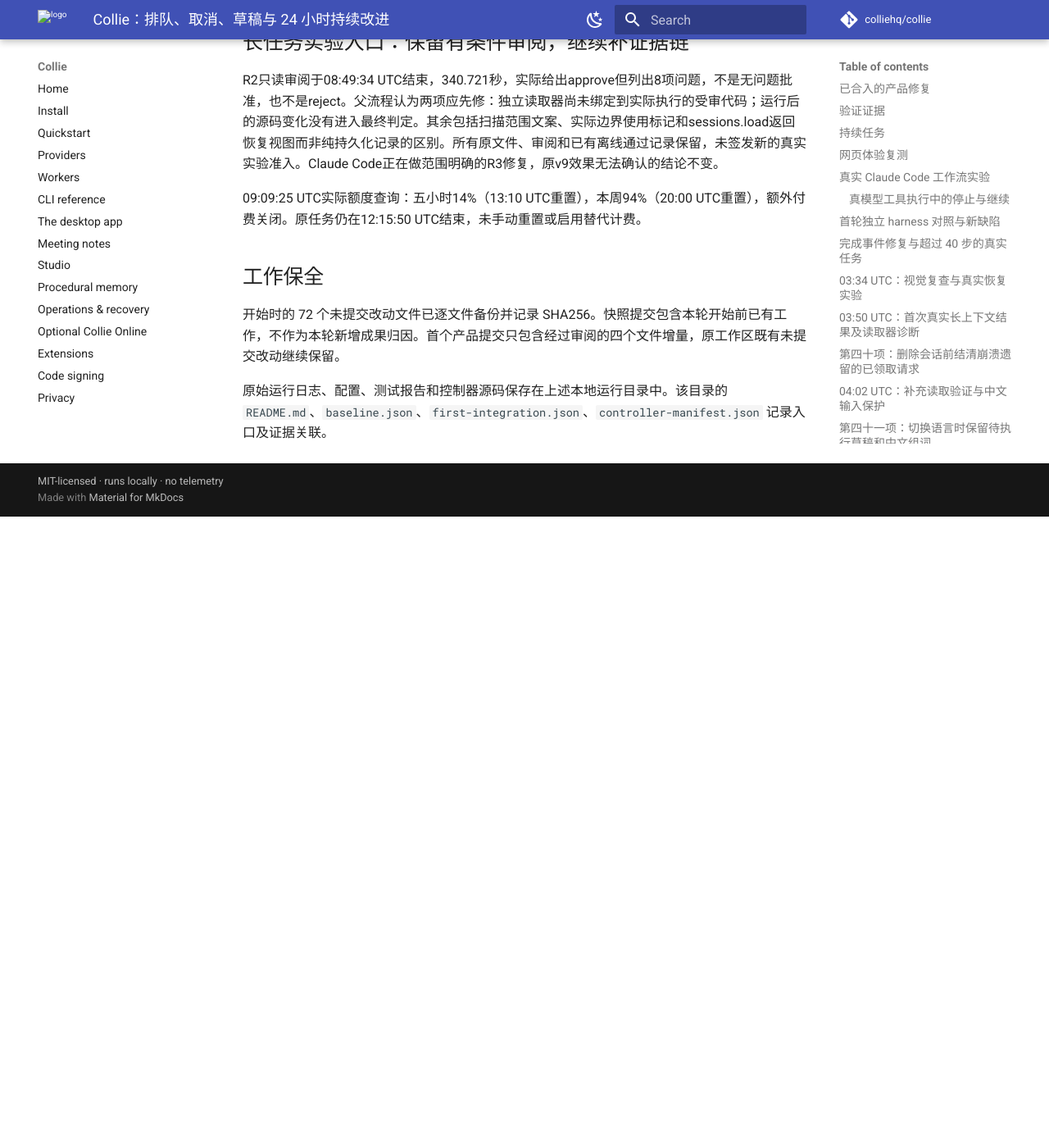
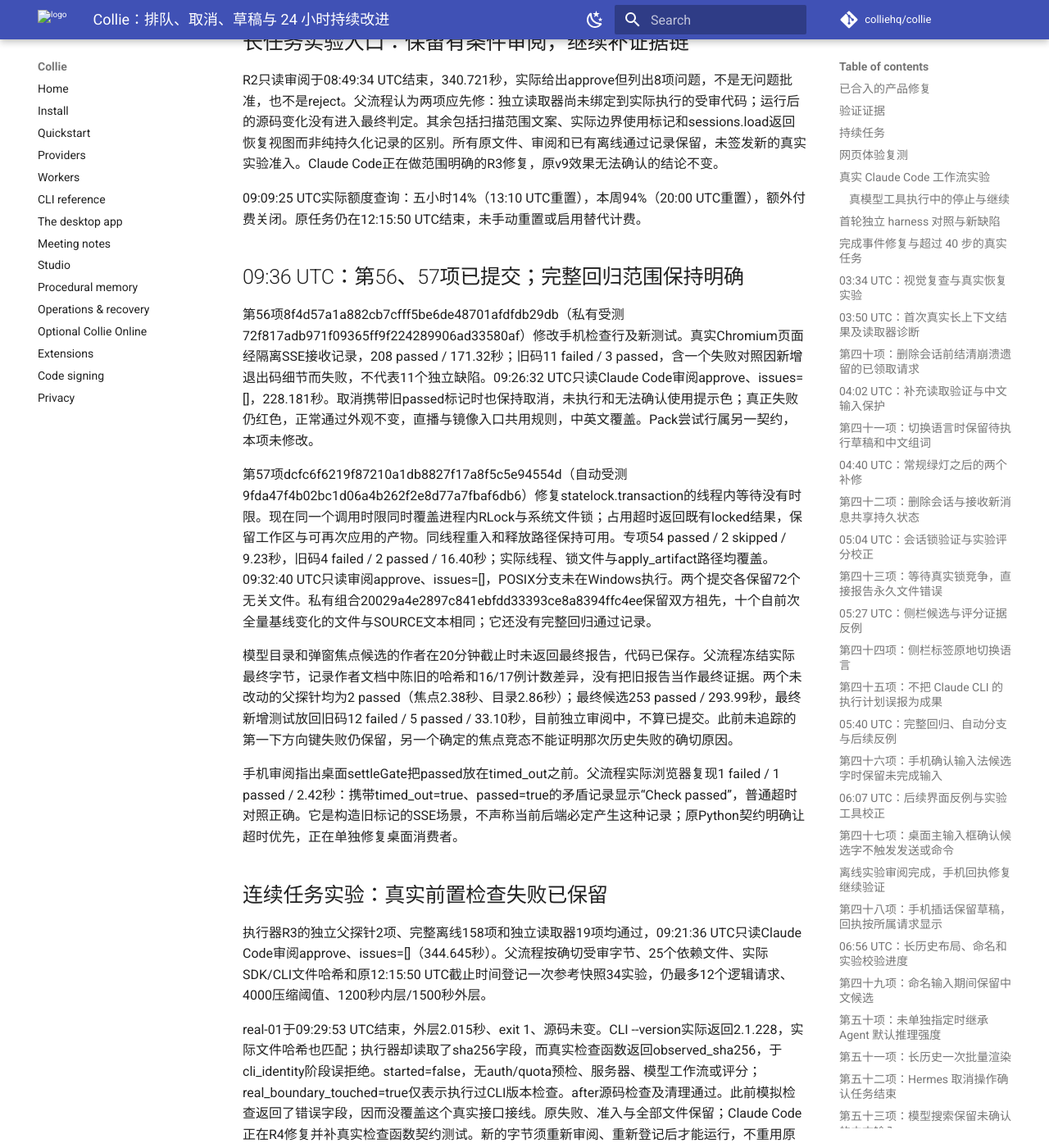
Before and after one commit to colliehq/collie, an MkDocs documentation site: the page built from docs/product-evolution-2026-09-13.md, in a window 1280 px wide and 1400 px high, scrolled down 46172 px. Shown: the whole window at 82% size. Built offline with MkDocs 1.6.1 and Material for MkDocs 9.7.7, drawn with Linux system fonts in a browser that asks for light colours; comment, search, counter and statistics services are not loaded; before the commit the page ends 46802 px from its top, so only the background shows below that; some of the changed text lies outside the part shown.

Commit message:
docs: record mobile and contention fixes with live preflight refusal

```diff
--- a/docs/product-evolution-2026-09-13.md
+++ b/docs/product-evolution-2026-09-13.md
@@ -2,7 +2,7 @@
 
 本轮从 2026-09-13 05:15 PDT 开始，后台任务截止于 2026-09-14 05:15 PDT。
 
-五十五项产品改动已本地提交，另有侧栏测试时钟修复。第55项让达到时限的检查明确报告超时，并保留已观察到的部分失败，避免把未完成检查当作已验证源码或普通非零退出。独立审阅及与当前版本的207 passed / 1 skipped组合专项通过。最近完成的完整回归仍覆盖前五十三项与时钟夹具：4387 passed / 20 skipped，不能把它扩大到第54、55项。模型切换流程仍有已复现的目录选择与延迟焦点竞态，组合修复进行中，自动基线暂留在fcf9256c。手机端的检查状态和长任务执行器的证据绑定也在独立完善；尚无新的真实恢复成功或跨harness排名结论。
+五十七项产品改动已本地提交，另有侧栏测试时钟修复。第56项让手机准确区分检查取消、超时、未执行和无法确认；第57项修复同进程线程争用状态文件时忽略超时、导致请求一直等待的问题。两项均有独立新旧码检查和Claude Code无阻断问题审阅。最近完成的完整回归仍只覆盖前五十三项与时钟夹具：4387 passed / 20 skipped。模型选择和焦点候选的253项专项已通过，独立审阅进行中；桌面端矛盾检查标记的优先级也有已复现的后续修复。真实连续任务实验在模型调用之前因执行器字段接错而停止，不能据此宣称恢复成功。
 
 ## 已合入的产品修复
 
@@ -656,6 +656,24 @@
 
 09:09:25 UTC实际额度查询：五小时14%（13:10 UTC重置），本周94%（20:00 UTC重置），额外付费关闭。原任务仍在12:15:50 UTC结束，未手动重置或启用替代计费。
 
+## 09:36 UTC：第56、57项已提交；完整回归范围保持明确
+
+第56项8f4d57a1a882cb7cfff5be6de48701afdfdb29db（私有受测72f817adb971f09365ff9f224289906ad33580af）修改手机检查行及新测试。真实Chromium页面经隔离SSE接收记录，208 passed / 171.32秒；旧码11 failed / 3 passed，含一个失败对照因新增退出码细节而失败，不代表11个独立缺陷。09:26:32 UTC只读Claude Code审阅approve、issues=[]，228.181秒。取消携带旧passed标记时也保持取消，未执行和无法确认使用提示色；真正失败仍红色，正常通过外观不变，直播与镜像入口共用规则，中英文覆盖。Pack尝试行属另一契约，本项未修改。
+
+第57项dcfc6f6219f87210a1db8827f17a8f5c5e94554d（自动受测9fda47f4b02bc1d06a4b262f2e8d77a7fbaf6db6）修复statelock.transaction的线程内等待没有时限。现在同一个调用时限同时覆盖进程内RLock与系统文件锁；占用超时返回既有locked结果，保留工作区与可再次应用的产物。同线程重入和释放路径保持可用。专项54 passed / 2 skipped / 9.23秒，旧码4 failed / 2 passed / 16.40秒；实际线程、锁文件与apply_artifact路径均覆盖。09:32:40 UTC只读审阅approve、issues=[]，POSIX分支未在Windows执行。两个提交各保留72个无关文件。私有组合20029a4e2897c841ebfdd33393ce8a8394ffc4ee保留双方祖先，十个自前次全量基线变化的文件与SOURCE文本相同；它还没有完整回归通过记录。
+
+模型目录和弹窗焦点候选的作者在20分钟截止时未返回最终报告，代码已保存。父流程冻结实际最终字节，记录作者文档中陈旧的哈希和16/17例计数差异，没有把旧报告当作最终证据。两个未改动的父探针均为2 passed（焦点2.38秒、目录2.86秒）；最终候选253 passed / 293.99秒，最终新增测试放回旧码12 failed / 5 passed / 33.10秒，目前独立审阅中，不算已提交。此前未追踪的第一下方向键失败仍保留，另一个确定的焦点竞态不能证明那次历史失败的确切原因。
+
+手机审阅指出桌面settleGate把passed放在timed_out之前。父流程实际浏览器复现1 failed / 1 passed / 2.42秒：携带timed_out=true、passed=true的矛盾记录显示“Check passed”，普通超时对照正确。它是构造旧标记的SSE场景，不声称当前后端必定产生这种记录；原Python契约明确让超时优先，正在单独修复桌面消费者。
+
+## 连续任务实验：真实前置检查失败已保留
+
+执行器R3的独立父探针2项、完整离线158项和独立读取器19项均通过，09:21:36 UTC只读Claude Code审阅approve、issues=[]（344.645秒）。父流程按确切受审字节、25个依赖文件、实际SDK/CLI文件哈希和原12:15:50 UTC截止时间登记一次参考快照34实验，仍最多12个逻辑请求、4000压缩阈值、1200秒内层/1500秒外层。
+
+real-01于09:29:53 UTC结束，外层2.015秒、exit 1、源码未变。CLI --version实际返回2.1.228，实际文件哈希也匹配；执行器却读取了sha256字段，而真实检查函数返回observed_sha256，于cli_identity阶段误拒绝。started=false，无auth/quota预检、服务器、模型工作流或评分；real_boundary_touched=true仅表示执行过CLI版本检查。after源码检查及清理通过。此前模拟检查返回了错误字段，因而没覆盖这个真实接口接线。原失败、准入与全部文件保留；Claude Code正在R4修复并补真实检查函数契约测试。新的字节须重新审阅、重新登记后才能运行，不重用原准入，不修改旧结果，不声称当前SOURCE恢复成功或跨harness排名。
+
+09:28:01 UTC实际额度：五小时18%、本周95%，额外付费关闭；重置分别13:10 UTC和20:00 UTC，均晚于原任务截止。未手动重置或开启替代计费。
+
 ## 工作保全
 
 开始时的 72 个未提交改动文件已逐文件备份并记录 SHA256。快照提交包含本轮开始前已有工作，不作为本轮新增成果归因。首个产品提交只包含经过审阅的四个文件增量，原工作区既有未提交改动继续保留。
```
